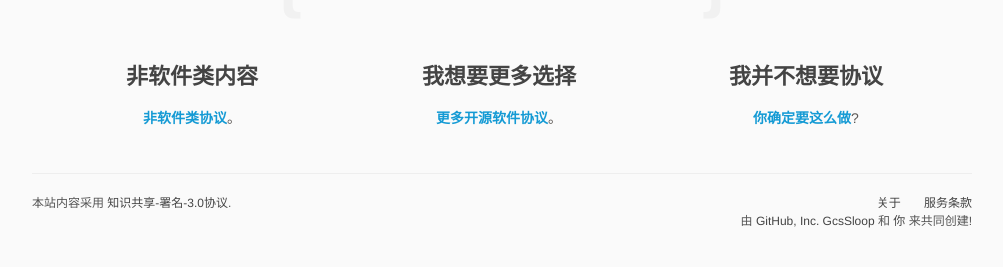
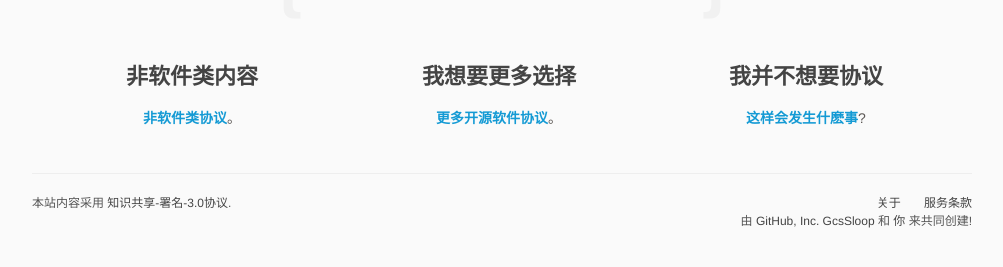
Before and after one commit to ChooseLicense/ChooseLicense.github.io, a Jekyll site: the page built from index.html, in a window 1280 px wide. Shown: the part 599-866 px from the top of the page, without its empty margins (138-1141 px from the left). Built offline with Jekyll 4.4.1, drawn with Linux system fonts in a browser that asks for light colours; some web fonts are replaced.

Commit message:
協助改進翻譯
原本「你确定要这么做」
改成
「這樣會發生什麼事」

```diff
--- a/index.html
+++ b/index.html
@@ -70,7 +70,7 @@ permalink: /
   <li>
     <h3>我并不想要协议</h3>
     <p>
-      <a href="no-license">你确定要这么做</a>?
+      <a href="no-license">这样会发生什麽事</a>?
     </p>
   </li>
 </ul>
```
